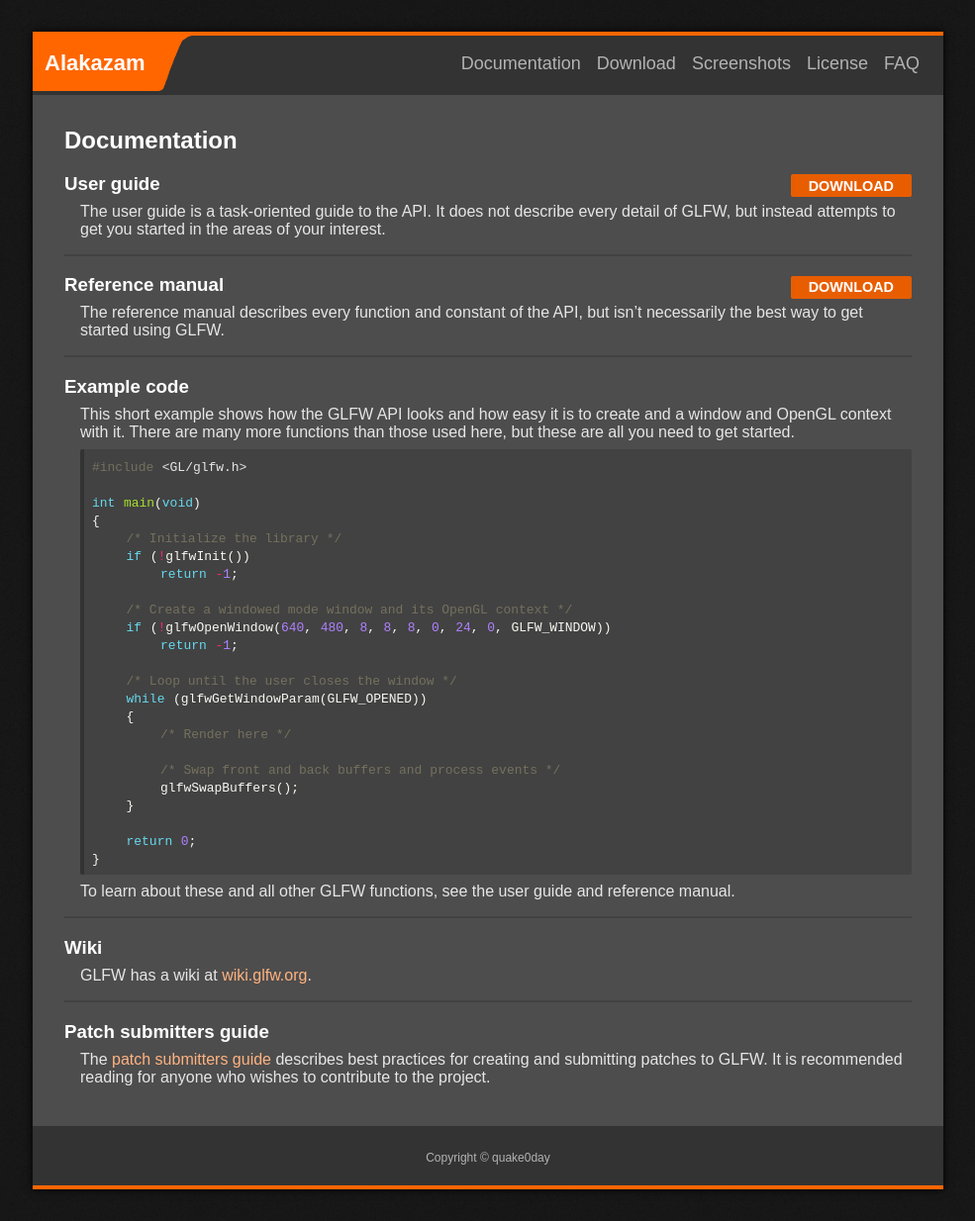
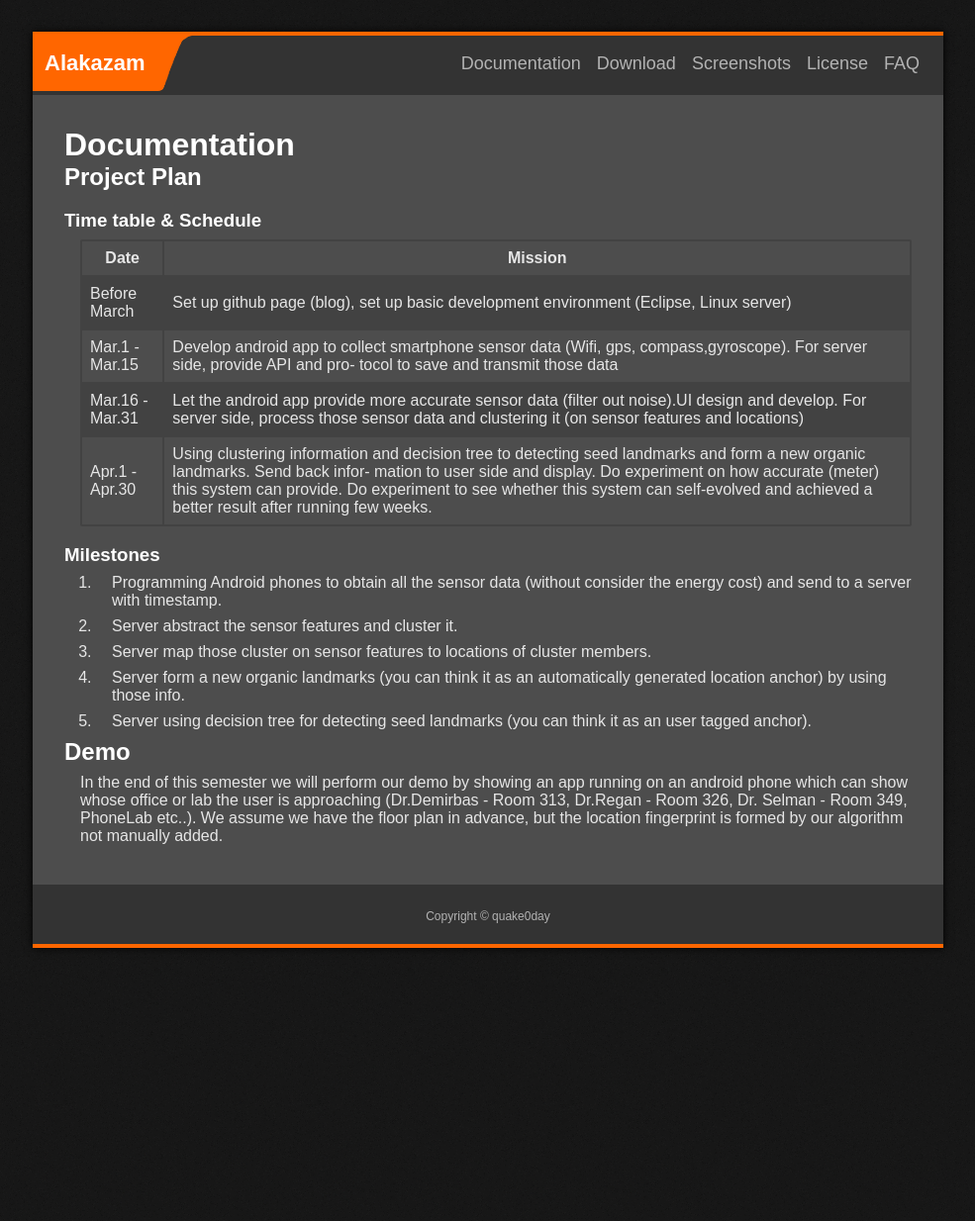
Before and after one commit to quake0day/Alakazam, a Jekyll site: the page built from documentation.md, in a window 1280 px wide. Shown: the whole page at 99% size, without its empty margins (147-1132 px from the left). Built offline with Jekyll 4.4.1, drawn with Linux system fonts in a browser that asks for light colours; after the commit the page ends 990 px from its top, so only the background shows below that.

```diff
--- a/documentation.md
+++ b/documentation.md
@@ -3,68 +3,37 @@ layout: default
 title: Documentation
 ---
 
-## Documentation
+# Documentation
 
-### User guide
+## Project Plan
 
-<a class="download" href="GLFWUsersGuide277.pdf" title="Download User Guide (PDF)">Download</a>
+### Time table & Schedule
 
-The user guide is a task-oriented guide to the API.  It does not describe every
-detail of GLFW, but instead attempts to get you started in the areas of your
-interest.
+Date         | Mission
+------------ | ------------
+Before March | Set up github page (blog), set up basic development environment (Eclipse, Linux server)
+Mar.1 - Mar.15 | Develop android app to collect smartphone sensor data (Wifi, gps, compass,gyroscope). For server side, provide API and pro- tocol to save and transmit those data
+Mar.16 - Mar.31 | Let the android app provide more accurate sensor data (filter out noise).UI design and develop. For server side, process those sensor data and clustering it (on sensor features and locations)
+Apr.1 - Apr.30 | Using clustering information and decision tree to detecting seed landmarks and form a new organic landmarks. Send back infor- mation to user side and display. Do experiment on how accurate (meter) this system can provide. Do experiment to see whether this system can self-evolved and achieved a better result after running few weeks.
 
----
-### Reference manual
 
-<a class="download" href="GLFWReference277.pdf" title="Download Reference Manual (PDF)">Download</a>
+###Milestones
 
-The reference manual describes every function and constant of the API, but isn't
-necessarily the best way to get started using GLFW.
+1.  Programming Android phones to obtain all the sensor data (without consider the energy cost) and send to a server with timestamp.
 
----
-### Example code
 
-This short example shows how the GLFW API looks and how easy it is to create and
-a window and OpenGL context with it.  There are many more functions than those
-used here, but these are all you need to get started.
+2.  Server abstract the sensor features and cluster it.
 
-{% highlight c %}
-#include <GL/glfw.h>
 
-int main(void)
-{
-    /* Initialize the library */
-    if (!glfwInit())
-        return -1;
+3. Server map those cluster on sensor features to locations of cluster members.
 
-    /* Create a windowed mode window and its OpenGL context */
-    if (!glfwOpenWindow(640, 480, 8, 8, 8, 0, 24, 0, GLFW_WINDOW))
-        return -1;
 
-    /* Loop until the user closes the window */
-    while (glfwGetWindowParam(GLFW_OPENED))
-    {
-        /* Render here */
+4. Server form a new organic landmarks (you can think it as an automatically generated location anchor) by using those info.
 
-        /* Swap front and back buffers and process events */
-        glfwSwapBuffers();
-    }
 
-    return 0;
-}
-{% endhighlight %}
+5. Server using decision tree for detecting seed landmarks (you can think it as an user tagged anchor).
 
-To learn about these and all other GLFW functions, see the user guide and
-reference manual.
 
----
-### Wiki
+## Demo
 
-GLFW has a wiki at [wiki.glfw.org](http://wiki.glfw.org/).
-
----
-### Patch submitters guide
-
-The [patch submitters guide](patchguide.html) describes best practices for
-creating and submitting patches to GLFW.  It is recommended reading for anyone
-who wishes to contribute to the project.
+In the end of this semester we will perform our demo by showing an app running on an android phone which can show whose office or lab the user is approaching (Dr.Demirbas - Room 313, Dr.Regan - Room 326, Dr. Selman - Room 349, PhoneLab etc..). We assume we have the floor plan in advance, but the location fingerprint is formed by our algorithm not manually added.
```
Also changed, not shown: _posts/2013-03-07-Finished Sensor Data Collection.md (added, +17 -0 lines), download.md (+4 -0 lines), index.md (+9 -20 lines), 1 other file.
